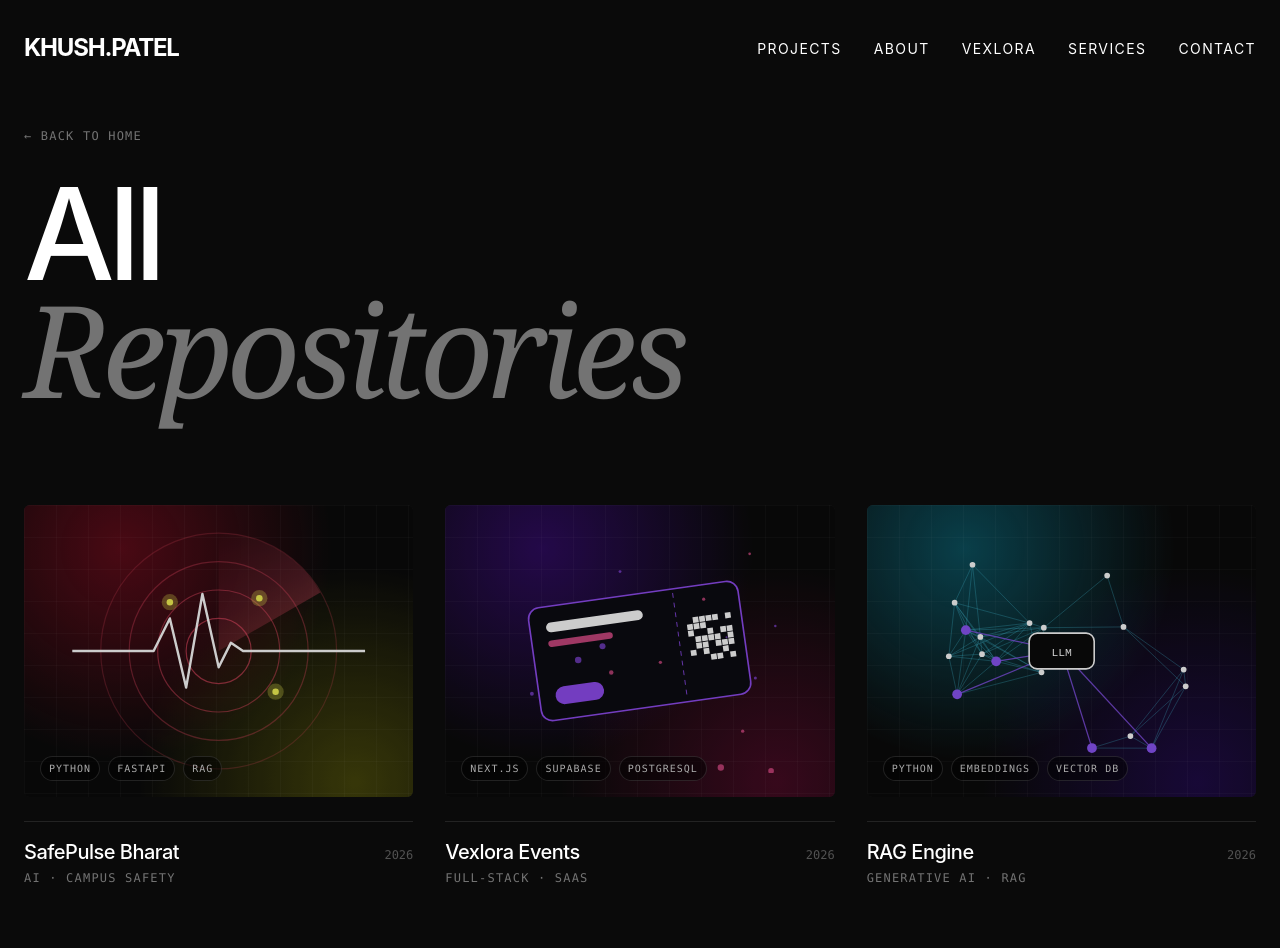
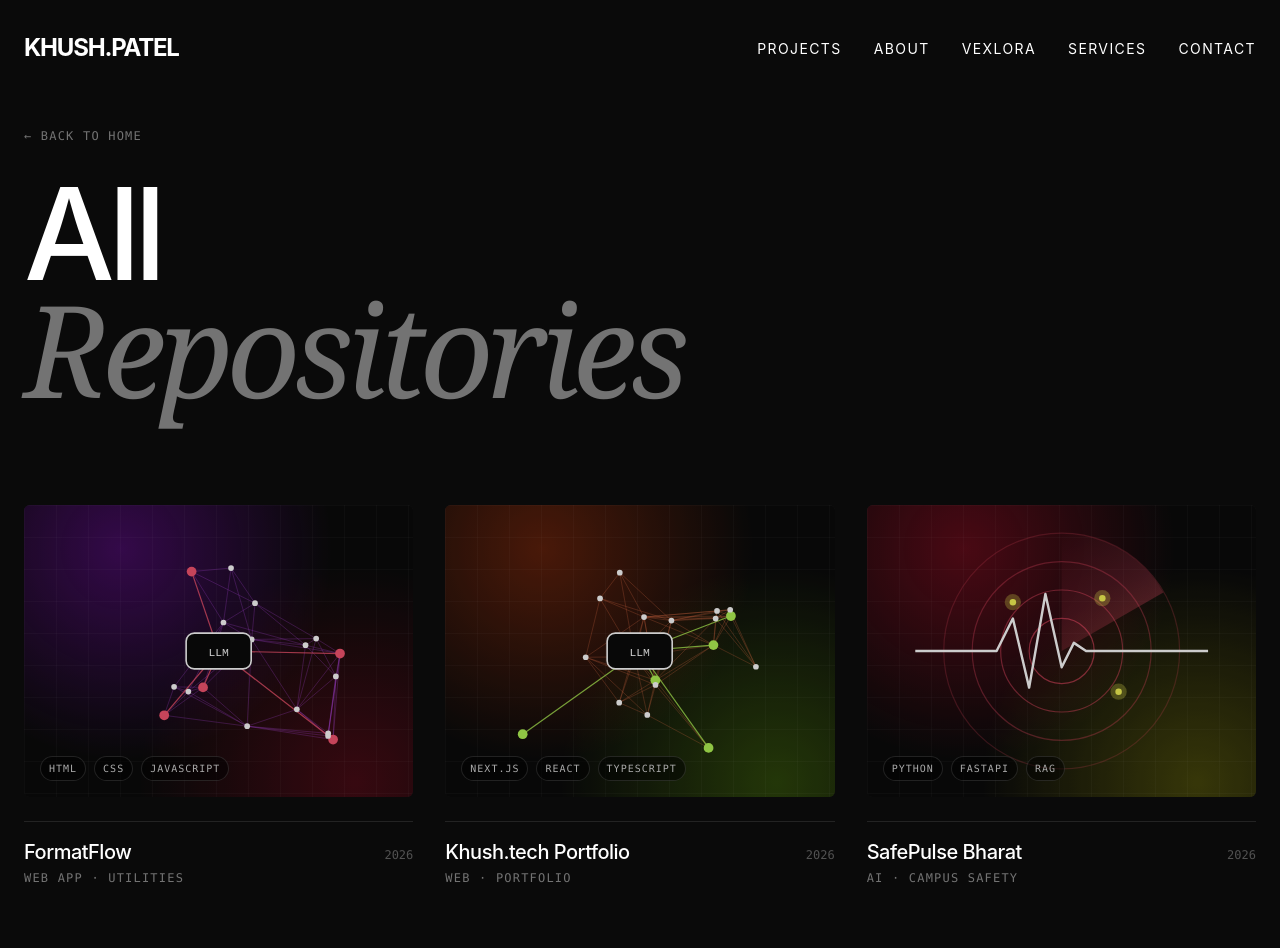
Before and after one commit to khushgit84/khush.tech, a React (Vite) app: page /work in a window 1280 px wide. Shown: the top 948 px of the page. Built offline with nearby package versions, Linux system fonts and the light colour scheme.

Commit message:
feat: Add new repositories and vercel live links

```diff
--- a/src/app/data/projects.ts
+++ b/src/app/data/projects.ts
@@ -18,6 +18,38 @@ export type Project = {
 const gh = (repo: string) => `https://github.com/khushgit84/${repo}`;
 
 export const projects: Project[] = [
+  {
+    id: "vexloraformatflow",
+    slug: "vexloraformatflow",
+    title: "FormatFlow",
+    category: "Web App · Utilities",
+    year: "2026",
+    client: "Vexlora",
+    role: "Full-stack Development",
+    description: "FormatFlow by VexLora — Convert any file format to another in HD quality. Free, fast, and private.",
+    details: "FormatFlow converts images, video, audio, and documents completely in the browser using WebAssembly (FFmpeg.wasm). No files are ever uploaded to any server, ensuring 100% privacy.",
+    stack: ["HTML", "CSS", "JavaScript", "FFmpeg.wasm", "WebAssembly"],
+    github: gh("vexloraformatflow"),
+    live: "https://vexloraformatflow.vercel.app",
+    hue: 280,
+    glyph: "FF",
+  },
+  {
+    id: "khush-tech",
+    slug: "khush-tech",
+    title: "Khush.tech Portfolio",
+    category: "Web · Portfolio",
+    year: "2026",
+    client: "Personal project",
+    role: "Design & Development",
+    description: "My personal portfolio as an AI/ML Engineer and founder of Vexlora.",
+    details: "The personal portfolio website built to showcase my projects, services and work experience, designed with a focus on modern aesthetics, interactive components and high performance.",
+    stack: ["Next.js", "React", "TypeScript", "Tailwind CSS"],
+    github: gh("khush.tech"),
+    live: "https://khushtech-mu.vercel.app",
+    hue: 15,
+    glyph: "KP",
+  },
   {
     id: "safepulse-bharat",
     slug: "safepulse-bharat",
```
